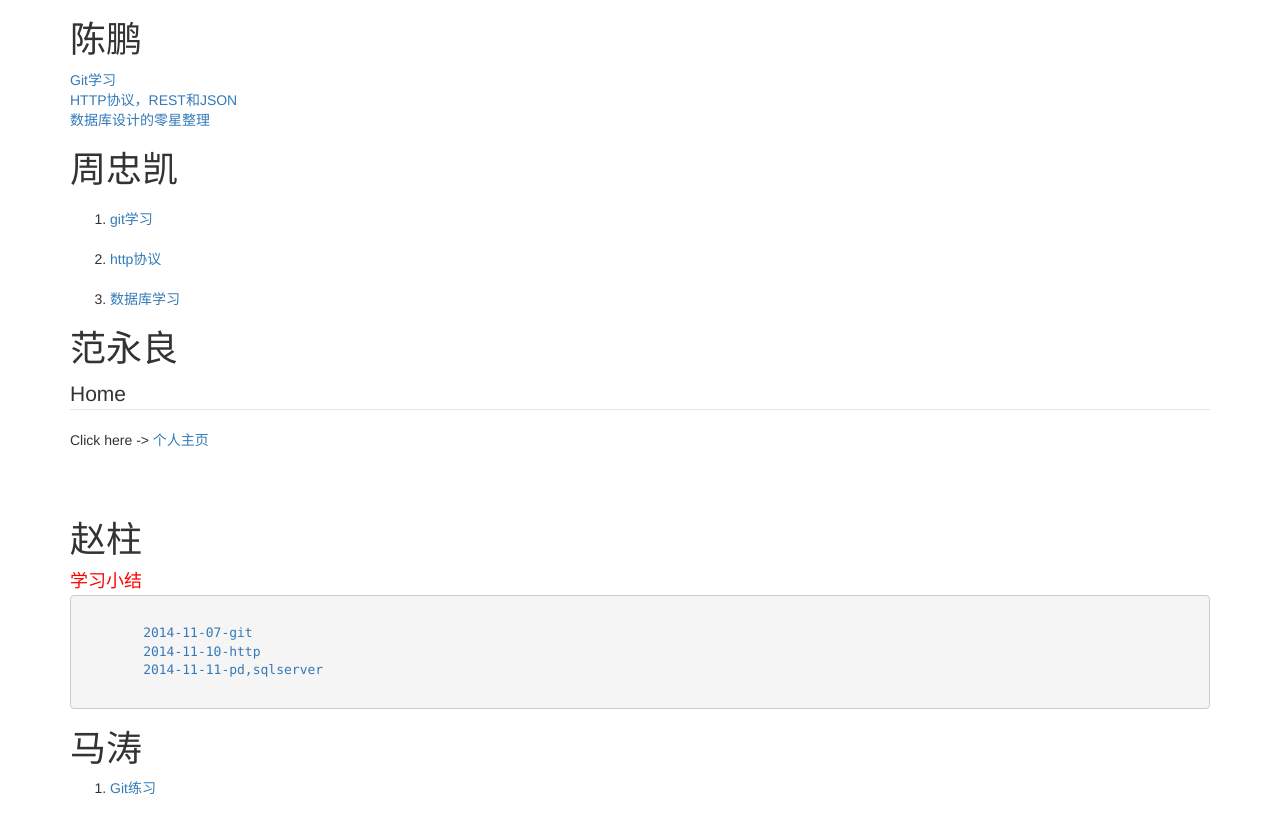
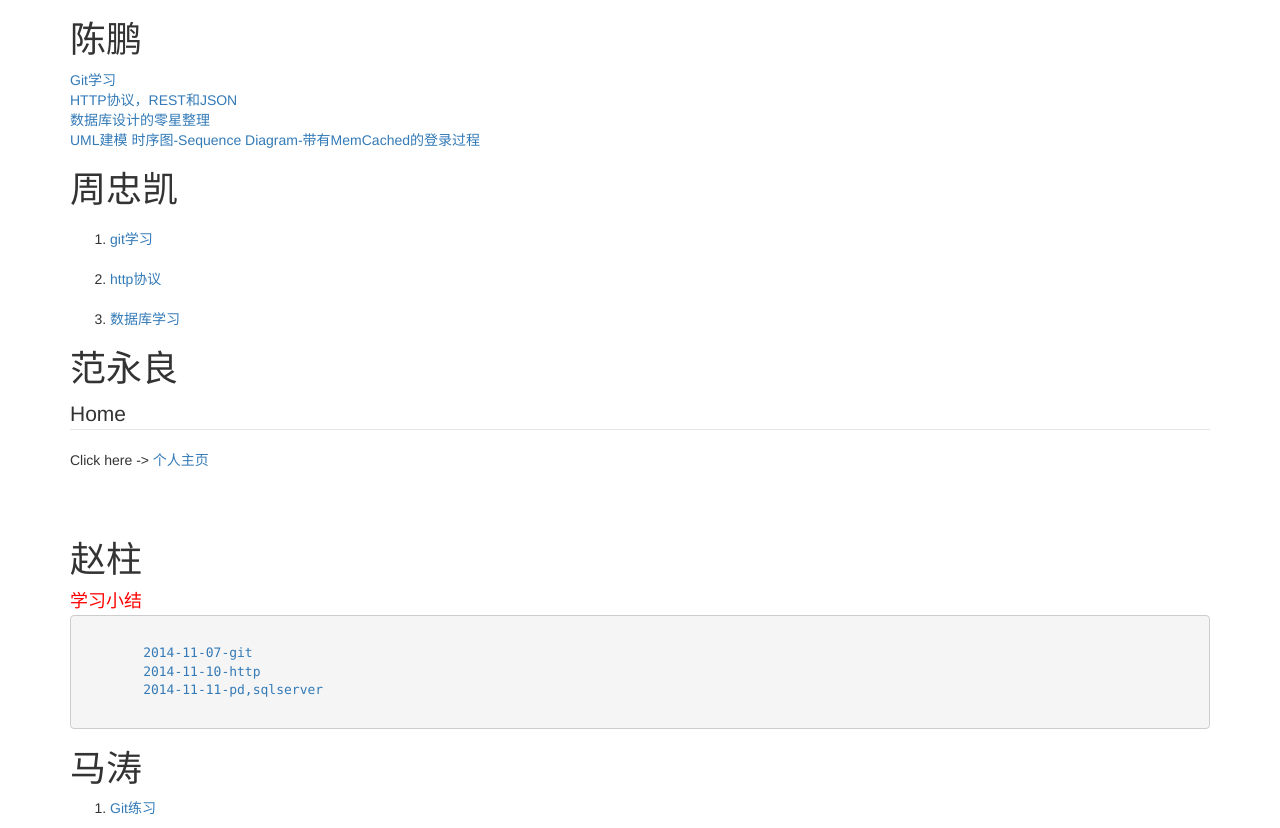
Before and after one commit to zhouzhongkai/cshijiel.github.io, a plain HTML site: page index.html in a window 1280 px wide. Drawn offline with nearby package versions, Linux system fonts and the light colour scheme.

Commit message:
Sequence Diagram index

```diff
--- a/index.html
+++ b/index.html
@@ -46,6 +46,7 @@
 					<a href="https://github.com/cshijiel/cshijiel.github.io/blob/master/roc/git.md" target="_blank">Git学习</a>
 					<a href="https://github.com/cshijiel/cshijiel.github.io/blob/master/roc/http-json-rest.md" target="_blank">HTTP协议，REST和JSON</a>
 					<a href="https://github.com/cshijiel/cshijiel.github.io/blob/master/roc/DataBase.md" target="_blank">数据库设计的零星整理</a>
+					<a href="https://github.com/cshijiel/cshijiel.github.io/blob/master/roc/login-on-SequenceDiagram.md" target="_blank"> UML建模 时序图-Sequence Diagram-带有MemCached的登录过程</a>
 				</div>
 
 
```
